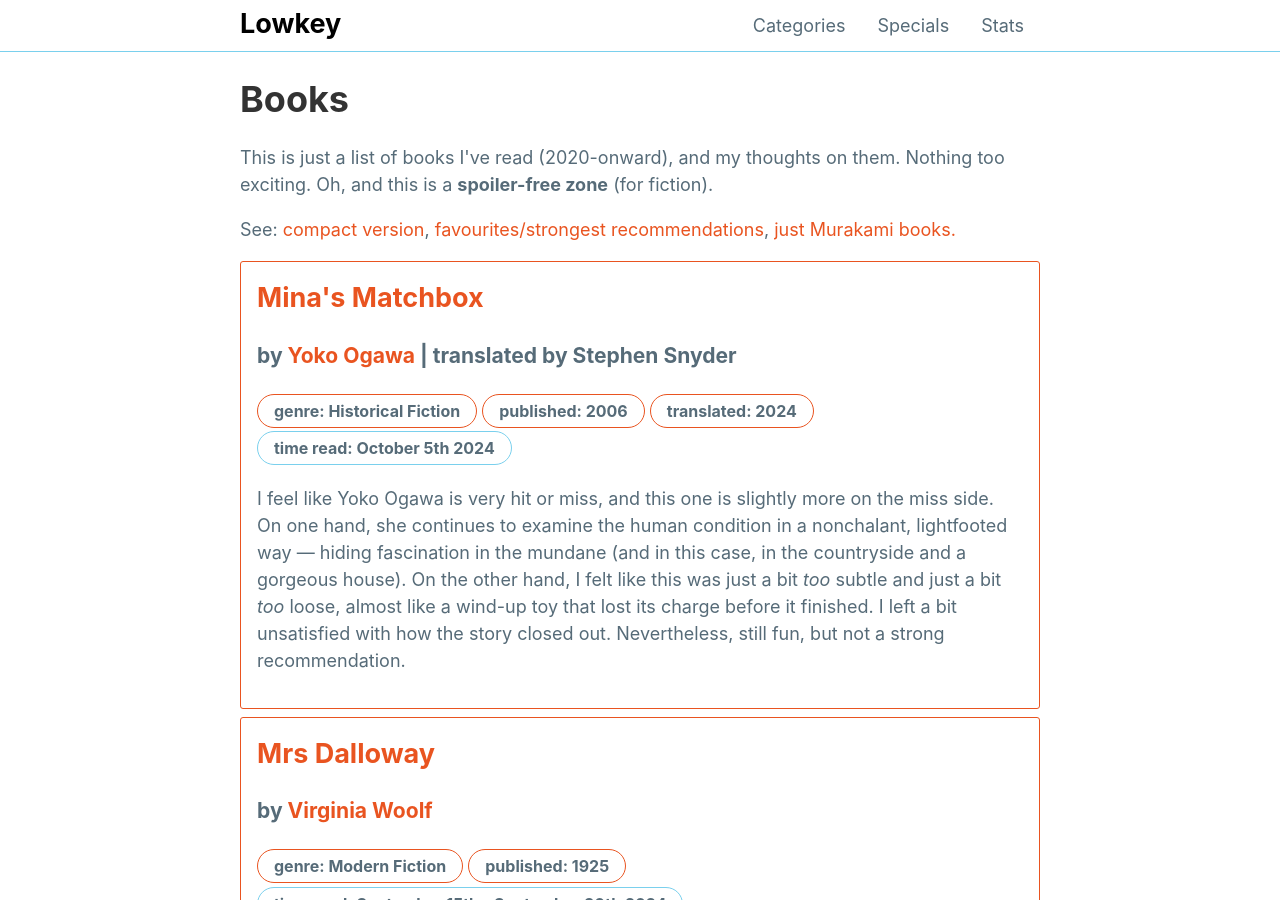
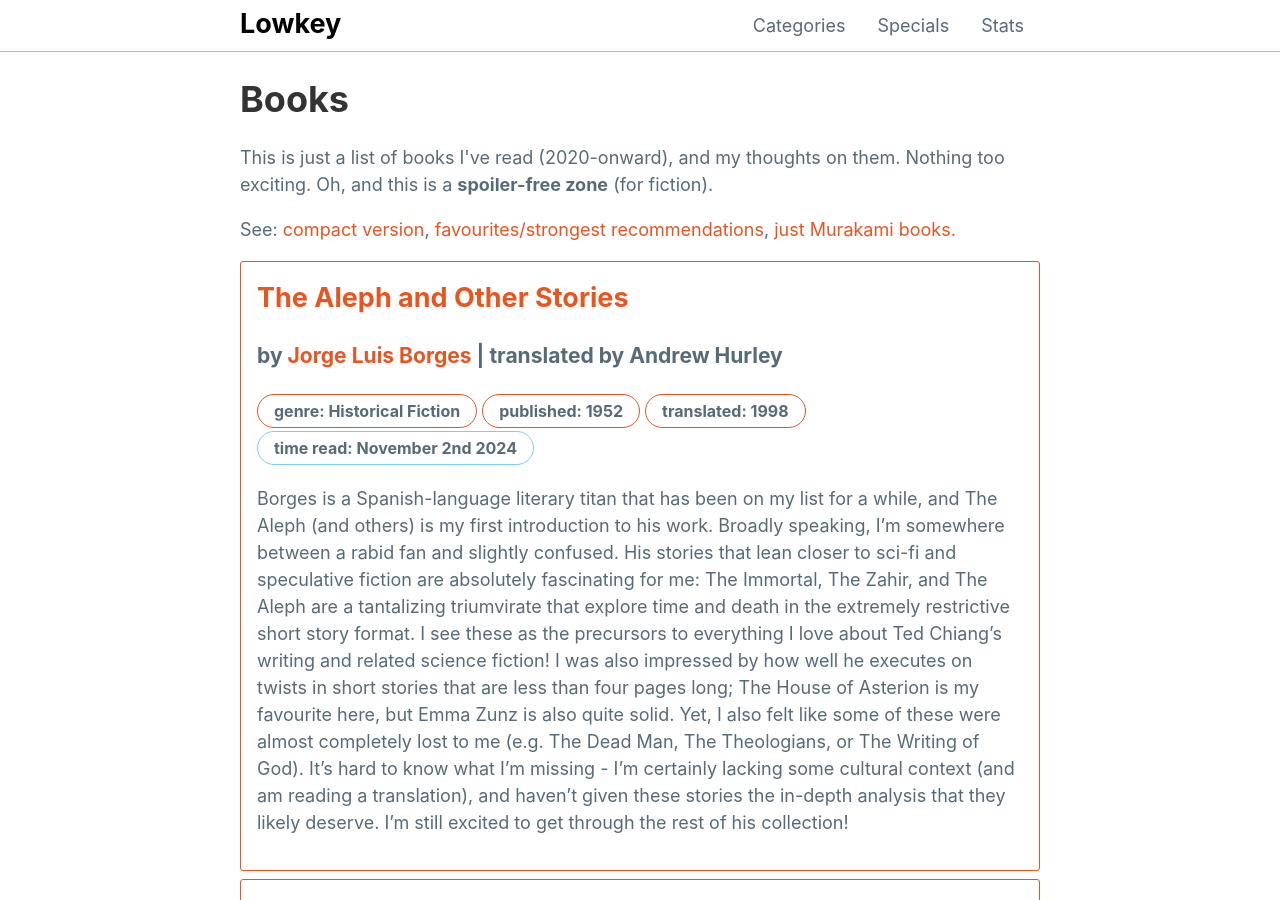
Before and after one commit to mattxwang/lowkey, a Jekyll site: the page built from stats/books.html, in a window 1280 px wide and 900 px high. Built offline with Jekyll 4.4.1, drawn with Linux system fonts in a browser that asks for light colours.

Commit message:
The Aleph

```diff
--- a/_data/books.yml
+++ b/_data/books.yml
@@ -1214,3 +1214,13 @@ minasmatchbox:
   time_read: October 5th 2024
   thoughts: >
     I feel like Yoko Ogawa is very hit or miss, and this one is slightly more on the miss side. On one hand, she continues to examine the human condition in a nonchalant, lightfooted way --- hiding fascination in the mundane (and in this case, in the countryside and a gorgeous house). On the other hand, I felt like this was just a bit *too* subtle and just a bit *too* loose, almost like a wind-up toy that lost its charge before it finished. I left a bit unsatisfied with how the story closed out. Nevertheless, still fun, but not a strong recommendation.
+thealeph:
+  title: "The Aleph and Other Stories"
+  author: Jorge Luis Borges
+  translator: Andrew Hurley
+  genre: Historical Fiction
+  year_published: 1952
+  year_translated: 1998
+  time_read: November 2nd 2024
+  thoughts: >
+    Borges is a Spanish-language literary titan that has been on my list for a while, and The Aleph (and others) is my first introduction to his work. Broadly speaking, I'm somewhere between a rabid fan and slightly confused. His stories that lean closer to sci-fi and speculative fiction are absolutely fascinating for me: The Immortal, The Zahir, and The Aleph are a tantalizing triumvirate that explore time and death in the extremely restrictive short story format. I see these as the precursors to everything I love about Ted Chiang's writing and related science fiction! I was also impressed by how well he executes on twists in short stories that are less than four pages long; The House of Asterion is my favourite here, but Emma Zunz is also quite solid. Yet, I also felt like some of these were almost completely lost to me (e.g. The Dead Man, The Theologians, or The Writing of God). It's hard to know what I'm missing - I'm certainly lacking some cultural context (and am reading a translation), and haven't given these stories the in-depth analysis that they likely deserve. I'm still excited to get through the rest of his collection!
```
